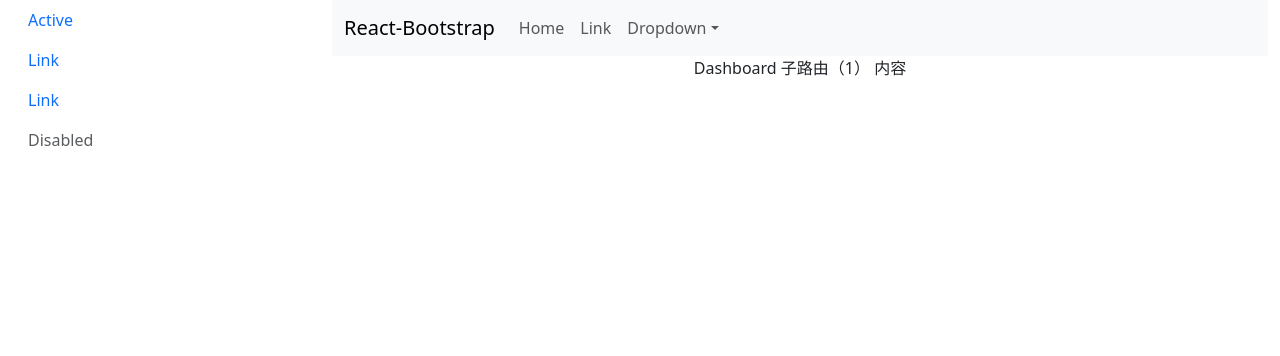
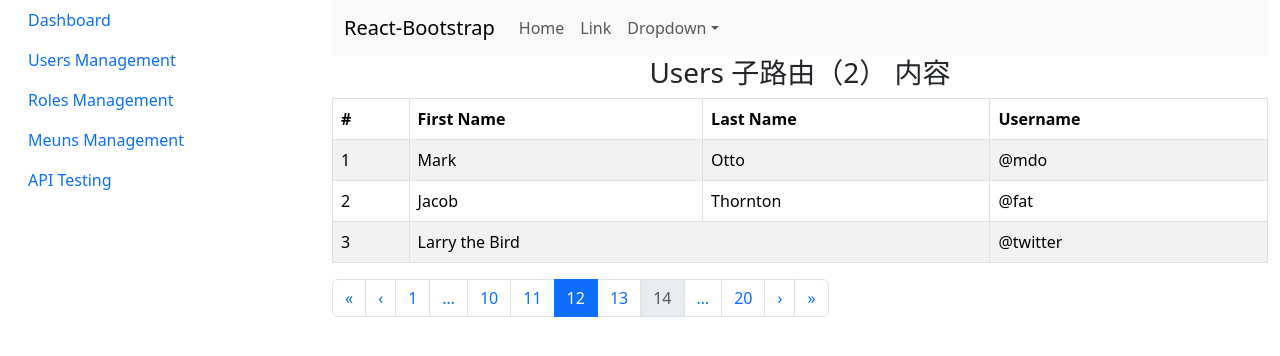
Before and after one commit to 986913/WHATTOEAT, a React (Create React App) app in the folder packages/frontend/: page /home/users in a window 1280 px wide. Before the commit this address led to /home/dashboard. Shown: the top 356 px of the page. Built offline with nearby package versions, Linux system fonts and the light colour scheme.

Commit message:
feat: UI - Table layout setup for users

```diff
--- a/packages/frontend/src/App.tsx
+++ b/packages/frontend/src/App.tsx
@@ -4,6 +4,9 @@
 import DefaultLayout from './layouts/default';
 import Dashboard from './pages/dashboard';
 import APITest from './pages/dashboard/APITest';
+import Users from './pages/users';
+import Roles from './pages/roles';
+import Meuns from './pages/menus';
 
 function App() {
   return (
@@ -20,6 +23,9 @@
 
           {/* 已存在的子路由们 */}
           <Route path='dashboard' element={<Dashboard />} />
+          <Route path='users' element={<Users />} />
+          <Route path='roles' element={<Roles />} />
+          <Route path='meuns' element={<Meuns />} />
           <Route path='apitest' element={<APITest />} />
 
           {/* 内部兜底，处理 /home/xxxx 这种不存在的路径 */}
--- a/packages/frontend/src/components/SidebarNav.tsx
+++ b/packages/frontend/src/components/SidebarNav.tsx
@@ -1,13 +1,27 @@
-import { Nav } from 'react-bootstrap';
+import { NavLink } from 'react-router-dom';
+import Nav from 'react-bootstrap/Nav';
 
 export default function SidebarNav() {
   return (
-    <Nav defaultActiveKey='/home' className='flex-column'>
-      <Nav.Link href='/home'>Active</Nav.Link>
-      <Nav.Link eventKey='link-1'>Link</Nav.Link>
-      <Nav.Link eventKey='link-2'>Link</Nav.Link>
-      <Nav.Link eventKey='disabled' disabled>
-        Disabled
+    <Nav className='flex-column'>
+      <Nav.Link as={NavLink} to='/home/dashboard'>
+        Dashboard
+      </Nav.Link>
+
+      <Nav.Link as={NavLink} to='/home/users'>
+        Users Management
+      </Nav.Link>
+
+      <Nav.Link as={NavLink} to='/home/roles'>
+        Roles Management
+      </Nav.Link>
+
+      <Nav.Link as={NavLink} to='/home/meuns'>
+        Meuns Management
+      </Nav.Link>
+
+      <Nav.Link as={NavLink} to='/home/apitest'>
+        API Testing
       </Nav.Link>
     </Nav>
   );
--- a/packages/frontend/src/pages/dashboard/APITest.tsx
+++ b/packages/frontend/src/pages/dashboard/APITest.tsx
@@ -36,7 +36,7 @@
   return (
     <div className='App'>
       <div>
-        <h1>子路由（2） - 测试 API </h1>
+        <h1>子路由（5） - 测试 API </h1>
 
         <h1>getUsers:</h1>
         {users.map((user: any) => {
--- /dev/null
+++ b/packages/frontend/src/pages/menus/index.tsx
@@ -0,0 +1,5 @@
+import '../../App.css';
+
+export default function Meuns() {
+  return <div className='App'>Meun 子路由（4） 内容</div>;
+}
--- /dev/null
+++ b/packages/frontend/src/pages/roles/index.tsx
@@ -0,0 +1,5 @@
+import '../../App.css';
+
+export default function Roles() {
+  return <div className='App'>Roles 子路由（3） 内容</div>;
+}
--- /dev/null
+++ b/packages/frontend/src/pages/users/index.tsx
@@ -0,0 +1,58 @@
+import '../../App.css';
+import Table from 'react-bootstrap/Table';
+import { Pagination } from 'react-bootstrap';
+
+export default function Users() {
+  return (
+    <div className=''>
+      <h3 className='App'>Users 子路由（2） 内容</h3>
+      <Table striped bordered hover>
+        <thead>
+          <tr>
+            <th>#</th>
+            <th>First Name</th>
+            <th>Last Name</th>
+            <th>Username</th>
+          </tr>
+        </thead>
+        <tbody>
+          <tr>
+            <td>1</td>
+            <td>Mark</td>
+            <td>Otto</td>
+            <td>@mdo</td>
+          </tr>
+          <tr>
+            <td>2</td>
+            <td>Jacob</td>
+            <td>Thornton</td>
+            <td>@fat</td>
+          </tr>
+          <tr>
+            <td>3</td>
+            <td colSpan={2}>Larry the Bird</td>
+            <td>@twitter</td>
+          </tr>
+        </tbody>
+      </Table>
+
+      <Pagination>
+        <Pagination.First />
+        <Pagination.Prev />
+        <Pagination.Item>{1}</Pagination.Item>
+        <Pagination.Ellipsis />
+
+        <Pagination.Item>{10}</Pagination.Item>
+        <Pagination.Item>{11}</Pagination.Item>
+        <Pagination.Item active>{12}</Pagination.Item>
+        <Pagination.Item>{13}</Pagination.Item>
+        <Pagination.Item disabled>{14}</Pagination.Item>
+
+        <Pagination.Ellipsis />
+        <Pagination.Item>{20}</Pagination.Item>
+        <Pagination.Next />
+        <Pagination.Last />
+      </Pagination>
+    </div>
+  );
+}
```
